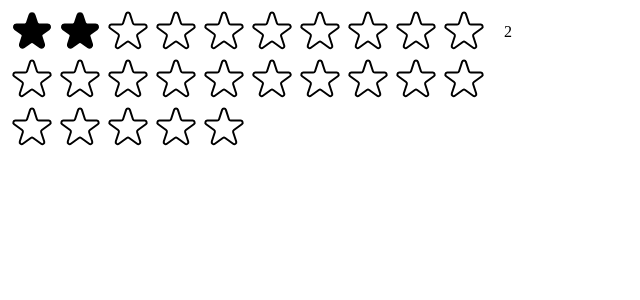
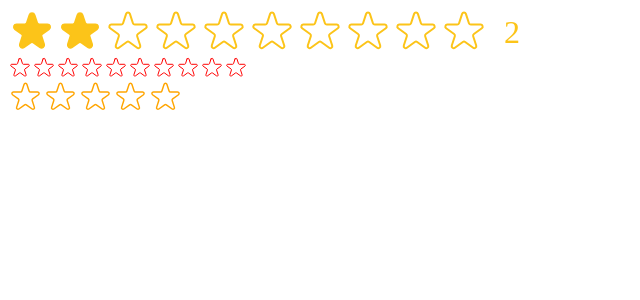
Before and after one commit to FezanMuhammadAli/usepopcorn, a React (Create React App) app: page / in a window 1280 px wide. Both pictures are taken after a click on the element 80 px from the left and 32 px from the top of the page. Shown: the top 300 px of the page, without its empty margins (0-640 px from the left). Built offline with nearby package versions, Linux system fonts and the light colour scheme.

Commit message:
StarRating.js is changed to meet the needs

```diff
--- a/src/StarRating.js
+++ b/src/StarRating.js
@@ -1,4 +1,5 @@
 import { useState } from "react";
+import PropTypes from "prop-types";
 
 const containerStyle = {
   display: "flex",
@@ -11,14 +12,31 @@ const starContainerStyle = {
   // gap: "4px",
 };
 
-const textStyle = {
-  lineHeight: "1",
-  margin: "0",
+StarRating.propTypes = {
+  maxrating: PropTypes.number,
+  defaultRating: PropTypes.number,
+  color: PropTypes.string,
+  size: PropTypes.number,
+  messages: PropTypes.array,
+  onSetRating: PropTypes.func,
 };
 
-export default function StarRating({ maxrating = 10 }) {
-  const [rating, setRating] = useState(0);
+export default function StarRating({
+  maxrating = 10,
+  color = "#fcc419",
+  size = "48",
+  messages = [],
+  defaultRating = 0,
+  onSetRating,
+}) {
+  const [rating, setRating] = useState(defaultRating);
   const [temRating, setTempRating] = useState(0);
+  const textStyle = {
+    lineHeight: "1",
+    margin: "0",
+    color,
+    fontSize: `${size / 1.5}px`,
+  };
   return (
     <div style={containerStyle}>
       <div style={starContainerStyle}>
@@ -27,6 +45,7 @@ export default function StarRating({ maxrating = 10 }) {
             key={i}
             onRating={() => {
               setRating(i + 1);
+              // onSetRating(rating);
             }}
             full={temRating ? temRating >= i + 1 : rating >= i + 1}
             onHoverIn={() => {
@@ -35,23 +54,28 @@ export default function StarRating({ maxrating = 10 }) {
             onHoverOut={() => {
               setTempRating(0);
             }}
+            size={size}
+            color={color}
           />
         ))}
       </div>
-      <p style={textStyle}>{temRating || rating || ""}</p>
+      <p style={textStyle}>
+        {messages.length === maxrating
+          ? messages[temRating ? temRating - 1 : rating - 1]
+          : temRating || rating || ""}
+      </p>
       {/* <p>{temRating}</p> */}
     </div>
   );
 }
 
-const StarStyle = {
-  width: "48px",
-  height: "48px",
-  display: "block",
-  cursor: "pointer",
-};
-
-function Star({ onRating, full, onHoverIn, onHoverOut }) {
+function Star({ onRating, full, onHoverIn, onHoverOut, color, size }) {
+  const StarStyle = {
+    width: `${size}px`,
+    height: `${size}px`,
+    display: "block",
+    cursor: "pointer",
+  };
   return (
     <span
       style={StarStyle}
@@ -63,8 +87,8 @@ function Star({ onRating, full, onHoverIn, onHoverOut }) {
         <svg
           xmlns="http://www.w3.org/2000/svg"
           viewBox="0 0 20 20"
-          fill="#000"
-          stroke="#000"
+          fill={color}
+          stroke={color}
         >
           <path d="M9.049 2.927c.3-.921 1.603-.921 1.902 0l1.07 3.292a1 1 0 00.95.69h3.462c.969 0 1.371 1.24.588 1.81l-2.8 2.034a1 1 0 00-.364 1.118l1.07 3.292c.3.921-.755 1.688-1.54 1.118l-2.8-2.034a1 1 0 00-1.175 0l-2.8 2.034c-.784.57-1.838-.197-1.539-1.118l1.07-3.292a1 1 0 00-.364-1.118L2.98 8.72c-.783-.57-.38-1.81.588-1.81h3.461a1 1 0 00.951-.69l1.07-3.292z" />
         </svg>
@@ -73,7 +97,7 @@ function Star({ onRating, full, onHoverIn, onHoverOut }) {
           xmlns="http://www.w3.org/2000/svg"
           fill="none"
           viewBox="0 0 24 24"
-          stroke="#000"
+          stroke={color}
         >
           <path
             strokeLinecap="round"
```
